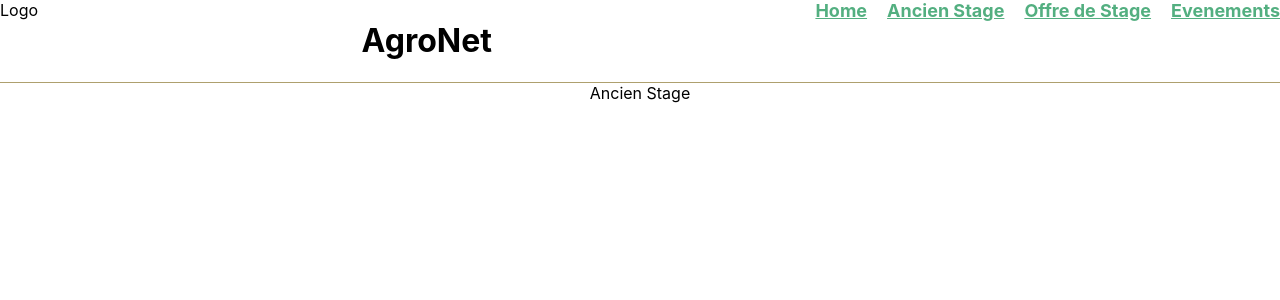
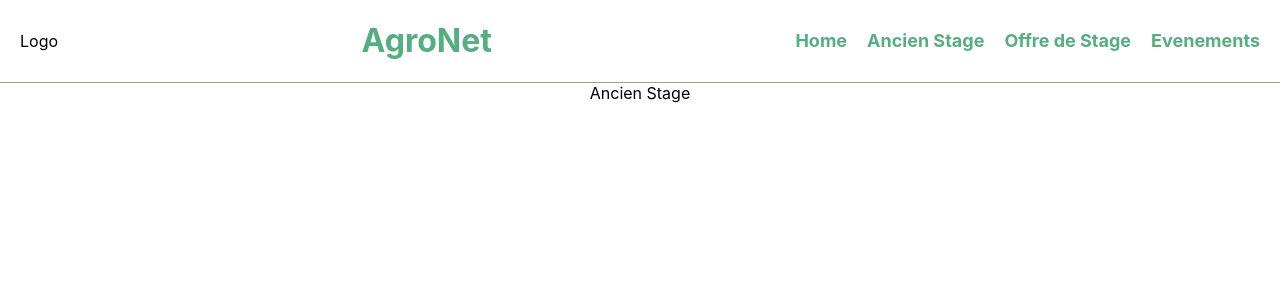
Before and after one commit to Yannis-Barba/agronet, a React (Create React App) app: page /pages/ancienstage in a window 1280 px wide. Shown: the top 300 px of the page. Built offline with nearby package versions, Linux system fonts and the light colour scheme.

Commit message:
created the navBar and stylized it after initialising variables in CSS : primary-color and secondary-color

```diff
--- a/src/index.css
+++ b/src/index.css
@@ -21,7 +21,15 @@ code {
   display: flex;
   flex-direction: row;
   justify-content: space-between;
+  align-items: center;
   border-bottom: solid 1px var(--secondary-color);
+  padding-left: 20px;
+  padding-right: 20px;
+}
+
+.agroNetTitle{
+  text-align: center;
+  color: var(--primary-color);
 }
 
 .linksContainer{
@@ -37,6 +45,7 @@ code {
 .linksNavBar{
   font-weight: bold;
   font-size: large;
+  text-decoration: none;
 }
 
 .linksNavBar:hover{
```
